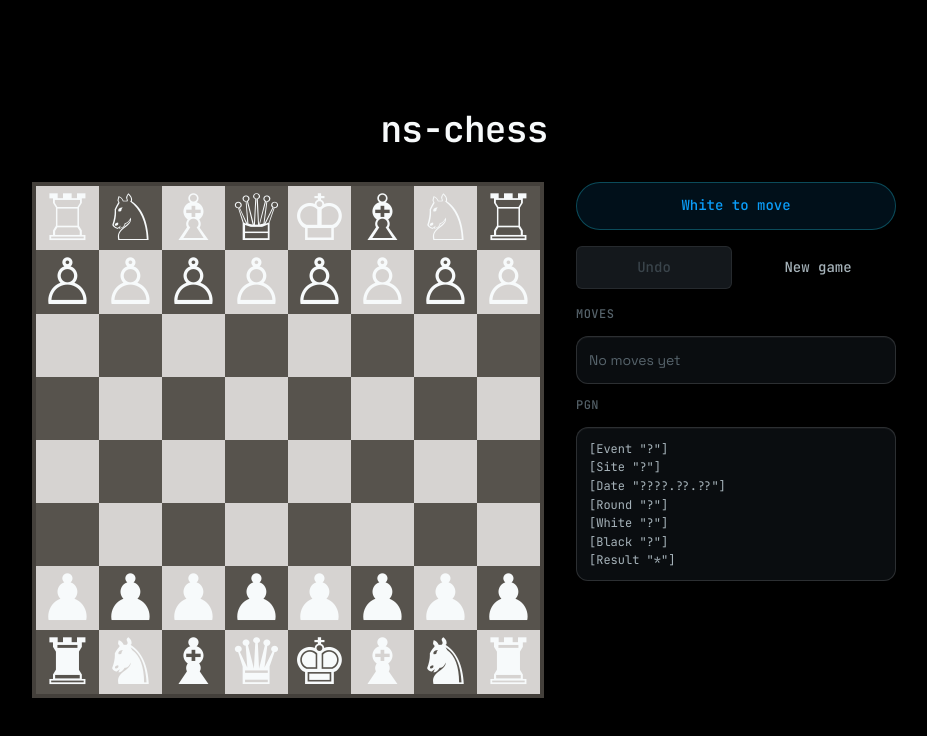
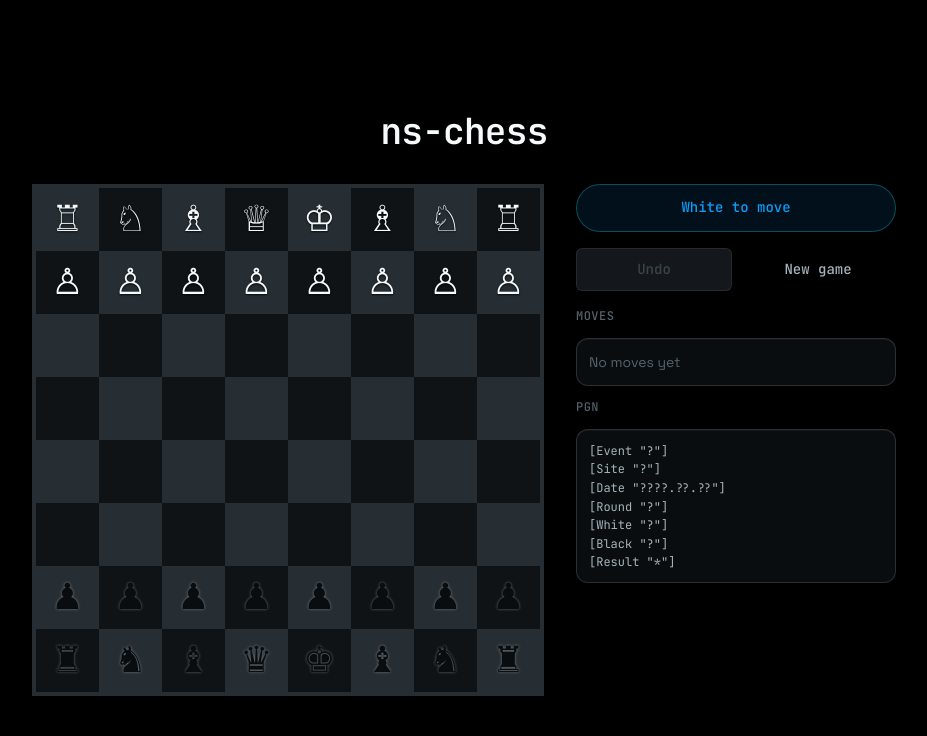
Before and after one commit to nsoto-development/ns-chess, a React (Vite) app: page / in a window 1280 px wide. Shown: the top 736 px of the page, without its empty margins (176-1103 px from the left). Built offline with nearby package versions, Linux system fonts and the light colour scheme.

Commit message:
feat(ui): DS-M3 product UI — board on DS tokens

```diff
--- a/src/components/Board.tsx
+++ b/src/components/Board.tsx
@@ -86,7 +86,14 @@ export function Board({ state, disabled = false, onMove, onPromotionRequest }: B
   );
 
   return (
-    <div className="grid w-full max-w-lg grid-cols-8 border-4 border-stone-700">
+    <div
+      className="grid w-full max-w-lg grid-cols-8"
+      style={{
+        borderWidth: 4,
+        borderStyle: 'solid',
+        borderColor: 'var(--gray-700)',
+      }}
+    >
       {Array.from({ length: 8 }, (_, displayRank) => 7 - displayRank).flatMap(
         (rank) =>
           Array.from({ length: 8 }, (_, file) => {
--- a/src/components/Piece.tsx
+++ b/src/components/Piece.tsx
@@ -36,11 +36,20 @@ export function Piece({ type, color }: PieceProps) {
   const glyphs = color === 'w' ? WHITE_GLYPHS : BLACK_GLYPHS;
   const glyph = glyphs[type] ?? '?';
   const name = PIECE_NAMES[type] ?? 'piece';
+  const isWhite = color === 'w';
 
   return (
     <span
-      className="pointer-events-none block select-none text-4xl leading-none"
-      aria-label={`${color === 'w' ? 'white' : 'black'} ${name}`}
+      className="pointer-events-none block select-none leading-none"
+      style={{
+        fontSize: '2.25rem',
+        lineHeight: 'var(--leading-tight)',
+        color: isWhite ? 'var(--white)' : 'var(--gray-950)',
+        textShadow: isWhite
+          ? '0 1px 2px rgba(0, 0, 0, 0.85)'
+          : '0 0 3px rgba(247, 250, 251, 0.4)',
+      }}
+      aria-label={`${isWhite ? 'white' : 'black'} ${name}`}
     >
       {glyph}
     </span>
--- a/src/components/Square.tsx
+++ b/src/components/Square.tsx
@@ -1,3 +1,4 @@
+import type { CSSProperties } from 'react';
 import type { BoardPiece } from '../engine';
 import { Piece } from './Piece';
 
@@ -20,14 +21,30 @@ export function Square({
   disabled = false,
   onClick,
 }: SquareProps) {
-  const baseColor = isLight ? 'bg-stone-300' : 'bg-stone-600';
-  const selectedClass = isSelected ? 'ring-2 ring-inset ring-amber-400' : '';
-  const disabledClass = disabled ? 'cursor-not-allowed opacity-80' : '';
+  const squareStyle: CSSProperties = {
+    backgroundColor: isLight ? 'var(--gray-700)' : 'var(--gray-900)',
+    ...(isSelected && { boxShadow: 'inset 0 0 0 2px var(--focus-ring)' }),
+    ...(disabled && { cursor: 'not-allowed', opacity: 0.8 }),
+  };
+
+  const legalTargetStyle: CSSProperties = piece
+    ? {
+        inset: 'var(--space-1)',
+        borderRadius: '9999px',
+        boxShadow: 'inset 0 0 0 4px color-mix(in srgb, var(--brand) 70%, transparent)',
+      }
+    : {
+        height: '0.75rem',
+        width: '0.75rem',
+        borderRadius: '9999px',
+        backgroundColor: 'color-mix(in srgb, var(--brand) 60%, transparent)',
+      };
 
   return (
     <button
       type="button"
-      className={`relative flex aspect-square items-center justify-center ${baseColor} ${selectedClass} ${disabledClass}`}
+      className="relative flex aspect-square items-center justify-center"
+      style={squareStyle}
       aria-label={square}
       disabled={disabled}
       onClick={onClick}
@@ -35,11 +52,8 @@ export function Square({
       {piece && <Piece type={piece.type} color={piece.color} />}
       {isLegalTarget && (
         <span
-          className={`pointer-events-none absolute ${
-            piece
-              ? 'inset-1 rounded-full ring-4 ring-amber-400/70 ring-inset'
-              : 'h-3 w-3 rounded-full bg-amber-500/60'
-          }`}
+          className="pointer-events-none absolute"
+          style={legalTargetStyle}
           aria-hidden
         />
       )}
```
Also changed, not shown: 1 other file (tests, documents, lock files or other folders).
